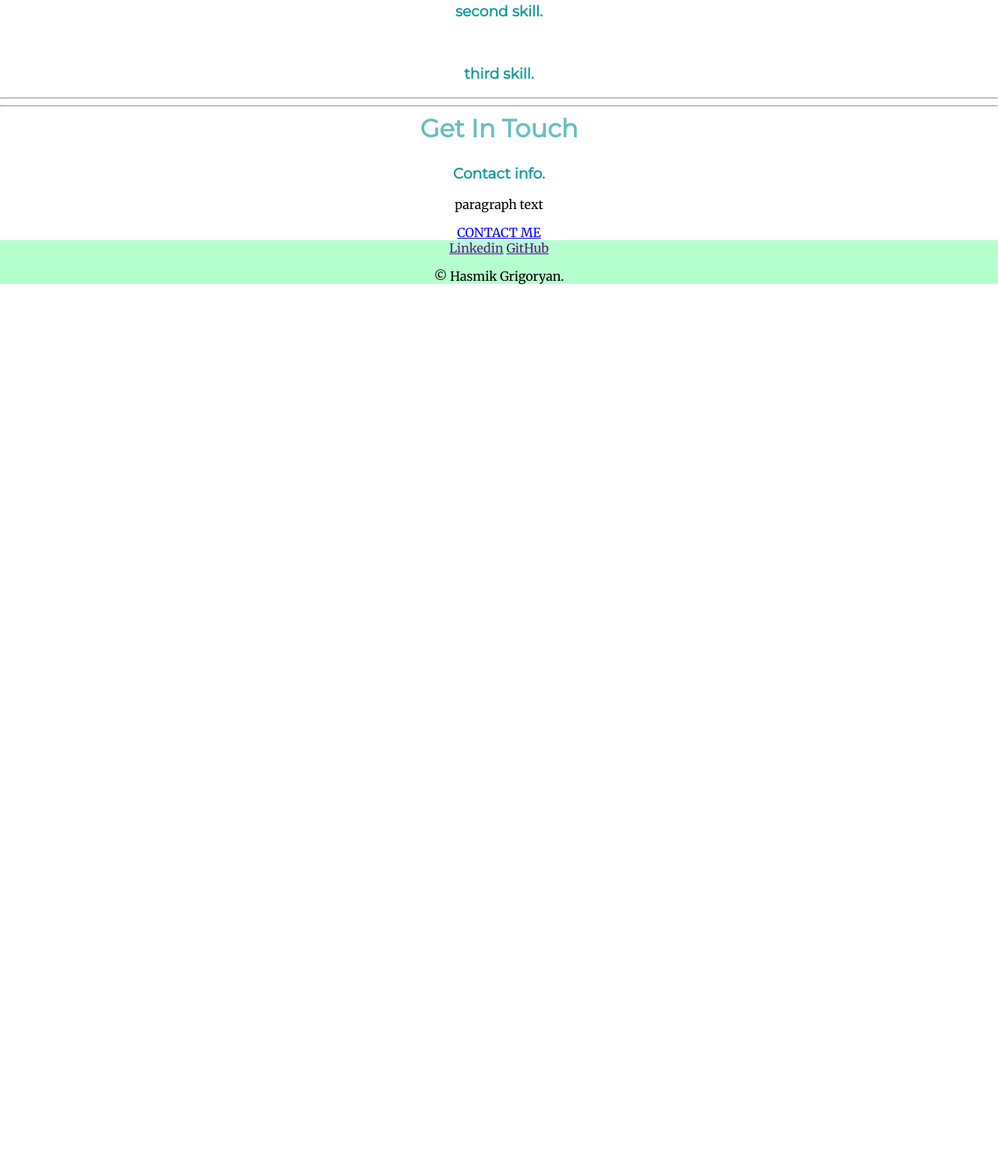
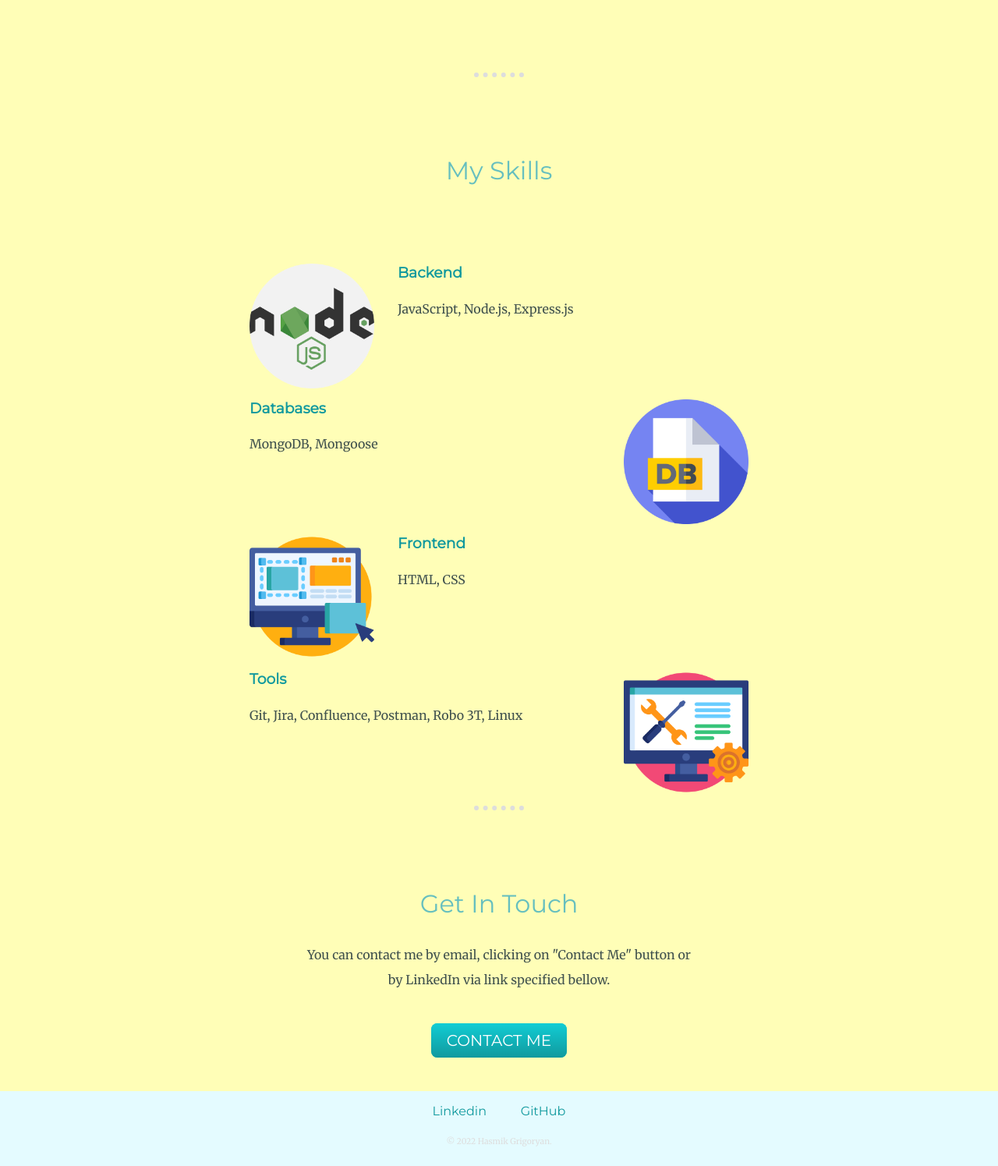
Before and after one commit to hgrigoryan/HTML_CSS_Tasks, a plain HTML site: page CV Page/index.html in a window 1280 px wide. Shown: the part 1035-2530 px from the top of the page at 78% size. Before the commit the page ends 1415 px from the top, so only its background shows below. Drawn offline with Linux system fonts and the light colour scheme.

Commit message:
Implementation: Added more icons, info and contact links.

```diff
--- a/CV Page/css/styles.css
+++ b/CV Page/css/styles.css
@@ -1,4 +1,5 @@
 body {
+    color: #40514E;
     margin: 0;
     text-align: center;
     font-family: 'Merriweather', serif;
@@ -8,12 +9,14 @@ h1 {
     margin: 0;
     font-family: 'Sacramento', cursive;
     color: #66BFBF;
+    line-height: 2;
 }
 
 h2 {
-    margin-top: 0rem;
+    margin: 30px auto;
     font-size: 2rem;
     font-family: 'Montserrat', sans-serif;
+    font-weight: normal;
     color: #66BFBF;
 }
 
@@ -22,33 +25,140 @@ h3 {
     color: #11999E;
 }
 
+p {
+    line-height: 2;
+}
+
+a {
+    color: #11999E;
+    font-family: 'Montserrat', sans-serif;
+    margin: 10px 20px;
+    text-decoration: none;
+}
+
+a:hover {
+    color: #DDDDDD;
+}
+
+hr {
+    width: 5%;
+    border-style: dotted none none;
+    border-width: 6px;
+    border-color: #DDDDDD;
+    margin: 100px auto;
+}
+
 .top-cloud {
     position: absolute;
-    right: 300px;
+    right: 200px;
     top: 60px;
+    height: 48px;
+    width:150px;
 }
 
 .bottom-cloud{
     position: absolute;
-    left: 280px;
+    left: 200px;
     bottom: 320px;
+    height: 48px;
+    width:150px;
 }
 
 .mountain {
     padding-top: 60px;
+}
 
+.node-img {
+    width: 25%;
+    float: left;
+    margin-right: 30px;
+}
+
+.db-img {
+    width: 25%;
+    float: right;
+    margin-left: 30px;
+}
+
+.ui-img {
+    width: 25%;
+    float: left;
+    margin-right: 30px;
+}
+
+.tools-img {
+    width: 25%;
+    float: right;
+    margin-left: 30px;
+}
+
+.skill-row {
+    width: 50%;
+    margin: 100px auto 100px auto;
+    text-align: left;
+}
+
+.intro {
+    width: 30%;
+    margin: auto;
+}
+
+.contact-info {
+    width: 40%;
+    margin: 30px auto 50px;
+}
+
+.contact-me {
+    height: 260px;
+}
+
+.btn {
+    background: #11CDD4;
+    background-image: -webkit-linear-gradient(top, #11CDD4, #11999E);
+    background-image: -moz-linear-gradient(top, #11CDD4, #11999E);
+    background-image: -ms-linear-gradient(top, #11CDD4, #11999E);
+    background-image: -o-linear-gradient(top, #11CDD4, #11999E);
+    background-image: linear-gradient(to bottom, #11CDD4, #11999E);
+    -webkit-border-radius: 8;
+    -moz-border-radius: 8;
+    border-radius: 8px;
+    font-family: 'Montserrat', sans-serif;
+    color: #ffffff;
+    font-size: 20px;
+    padding: 10px 20px 10px 20px;
+    text-decoration: none;
+    margin: 60px;
+  }
+
+.btn:hover {
+    background: #30e3cb;
+    background-image: -webkit-linear-gradient(top, #30e3cb, #2bc4ad);
+    background-image: -moz-linear-gradient(top, #30e3cb, #2bc4ad);
+    background-image: -ms-linear-gradient(top, #30e3cb, #2bc4ad);
+    background-image: -o-linear-gradient(top, #30e3cb, #2bc4ad);
+    background-image: linear-gradient(to bottom, #30e3cb, #2bc4ad);
+    text-decoration: none;
+  }
+
+.copyright {
+    color: #DDDDDD;
+    margin: 20px 0px 0px;
+    font-size: 0.65rem;
 }
 
 .top-container {
     background-color: #E4FBFF;
     position: relative;
     padding-top: 120px;
+    font-size: 0px;
 }
 
 .middle-container {
-
+    padding-top: 50px;
+    background-color: #FFFEB7;
 }
 
 .bottom-container {
-    background-color: #B6FFCE;
+    padding: 15px 0 20px;
+    background-color: #E4FBFF;
 }
--- a/CV Page/index.html
+++ b/CV Page/index.html
@@ -14,50 +14,52 @@
 </head>
 <body>
     <div class="top-container">
-        <img class="top-cloud" src="images/cloud2.png" alt="cloud-image" style="height: 48px;width:150px;">
+        <img class="top-cloud" src="images/cloud2.png" alt="cloud-image">
         <h1>I'm Hasmik.</h1>
         <h2>a programmer.</h2>
-        <img class="bottom-cloud" src="images/cloud2.png" alt="cloud-image" style="height: 48px;width:150px;">
+        <img class="bottom-cloud" src="images/cloud2.png" alt="cloud-image">
         <img class="mountain" src="images/mountain.png" alt="mountain-image">
     </div>
     <div class="middle-container">
         <div class="profile">
             <img class="profile-img" src="images/girl.png" alt="profile-photo" style="height: 65px;width:65px;">
             <h2>Hello</h2>
-            <p>Some text about me.</p>
+            <p class="intro">I have MS in computer Since and 4+ years of experience in a filed.</p>
         </div>
         <hr>
         <div class="skills">
-            <h2>My Skills.</h2>
+            <h2>My Skills</h2>
             <div class="skill-row">
-                <img src="" alt="">
-                <h3>first skill.</h3>
+                <img class="node-img" src="images/nodejs.png" alt="nodejs-image">
+                <h3>Backend</h3>
+                <p>JavaScript, Node.js, Express.js</p>
             </div>
             <div class="skill-row">
-                <img src="" alt="">
-                <h3>second skill.</h3>
+                <img class="db-img" src="images/db.png" alt="db-imasge">
+                <h3>Databases</h3>
+                <p>MongoDB, Mongoose</p>
             </div>
             <div class="skill-row">
-                <img src="" alt="">
-                <h3>third skill.</h3>
+                <img class="ui-img" src="images/ux.png" alt="ux-imasge">
+                <h3>Frontend</h3>
+                <p>HTML, CSS</p>
             </div>
-        <hr>
-        <div>
-
+            <div class="skill-row">
+                <img class="tools-img" src="images/technical-support.png" alt="tools-imasge">
+                <h3>Tools</h3>
+                <p>Git, Jira, Confluence, Postman, Robo 3T, Linux </p>
             </div>
-        </div>
         <hr>
         <div class="contact-me">
             <h2>Get In Touch</h2>
-            <h3>Contact info.</h3>
-            <p>paragraph text</p>
-            <a class="btn" href="mailto:name@email.com">CONTACT ME</a>
+            <p class="contact-info">You can contact me by email, clicking on "Contact Me" button or by LinkedIn via link specified bellow.</p>
+            <a class="btn" href="mailto:hasmik.grigoryan9419@gmail.com">CONTACT ME</a>
         </div>
     </div>
     <div class="bottom-container">
-        <a class="footer-link" href="">Linkedin</a>
-        <a class="footer-link" href="">GitHub</a>
-        <p>&copy Hasmik Grigoryan.</p>
+        <a class="footer-link" href="https://www.linkedin.com/in/hasmik-grigoryan/">Linkedin</a>
+        <a class="footer-link" href="https://github.com/hgrigoryan">GitHub</a>
+        <p class="copyright">&copy 2022 Hasmik Grigoryan.</p>
     </div>
 </body>
 </html>
```
Also changed, not shown: CV Page/images/db.png (added), CV Page/images/nodejs.png (added), CV Page/images/technical-support.png (added), CV Page/images/ux.png (added).
